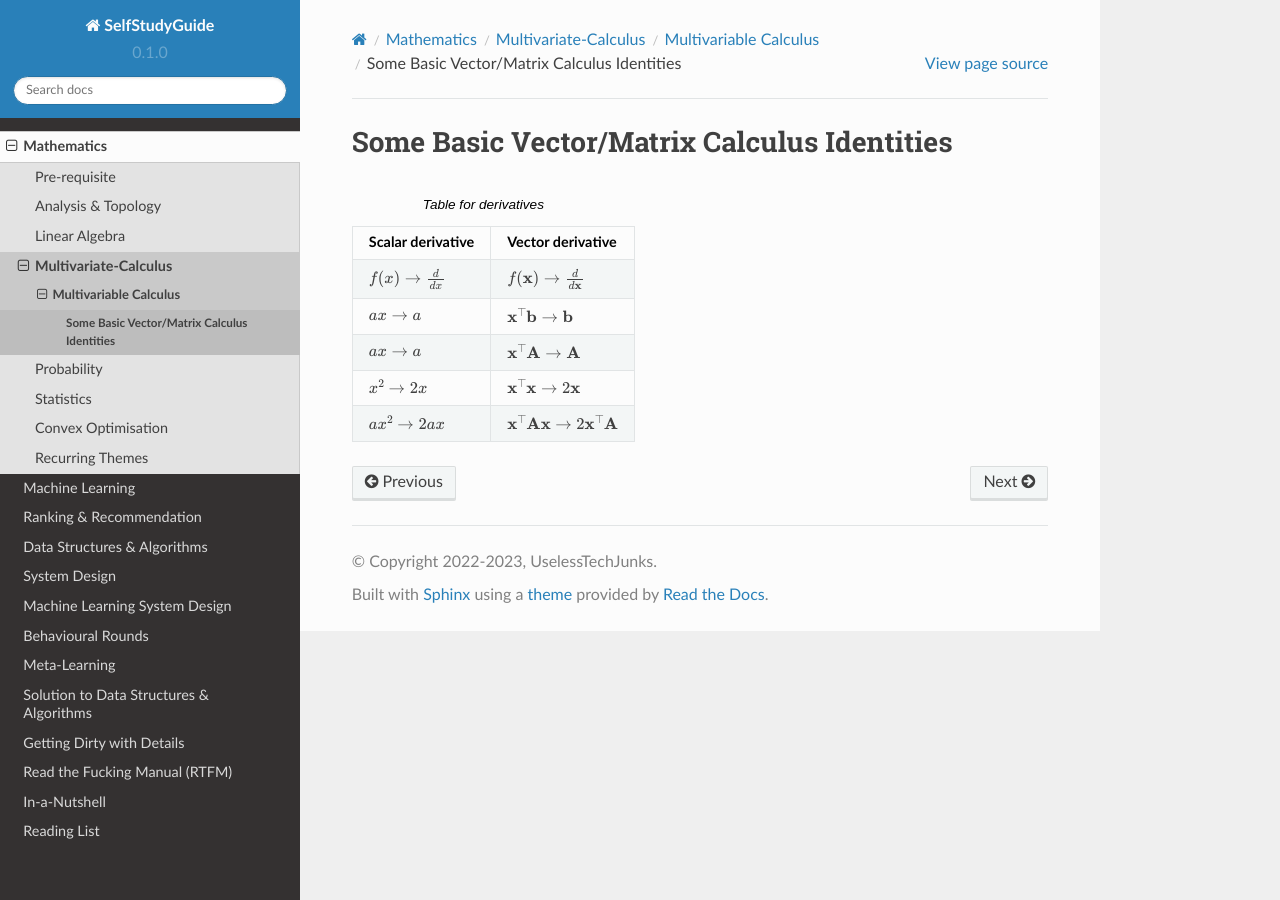
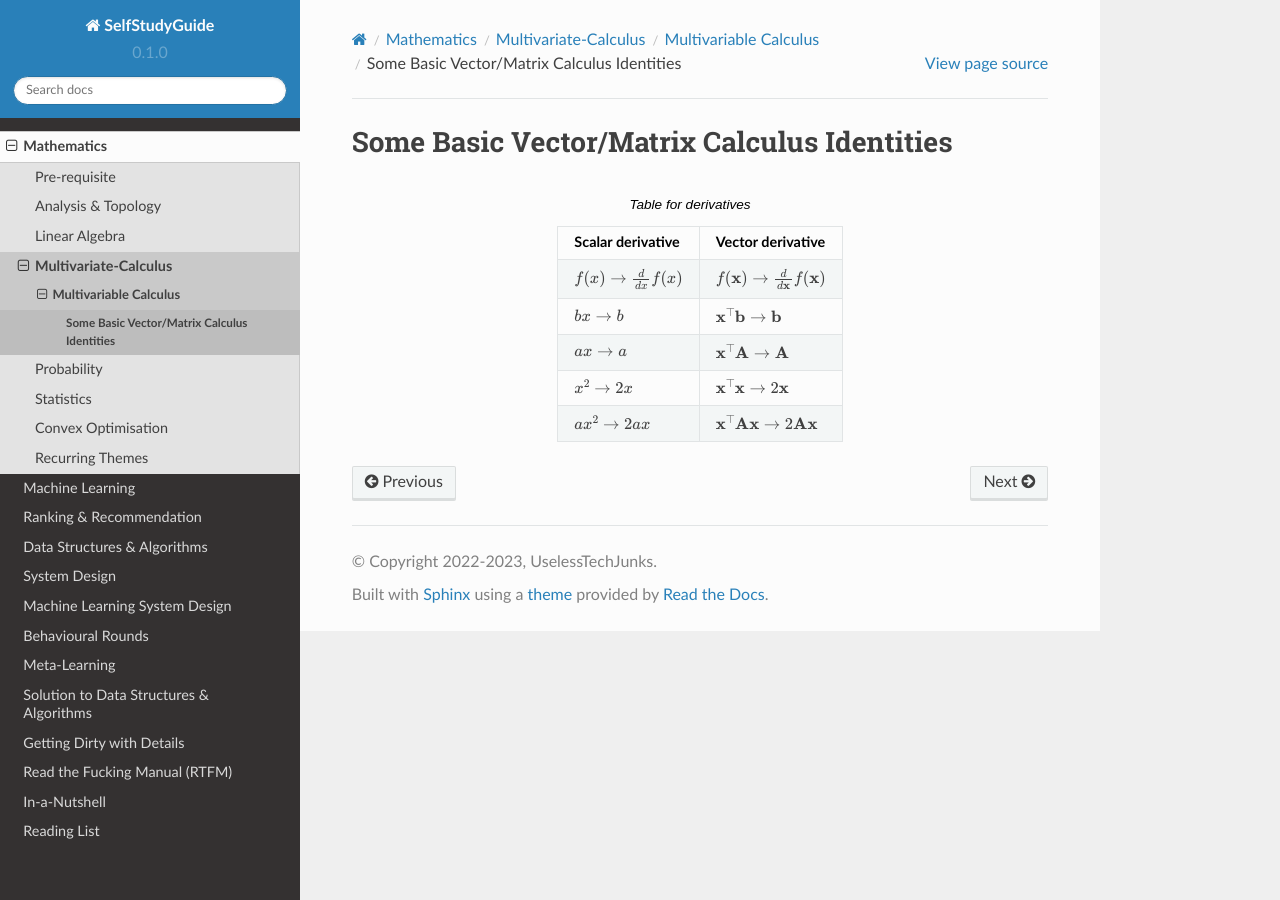
Before and after one commit to uselesstechjunks/leetcode, a Sphinx documentation site: the page built from docs/source/math/calc3/useful.rst, in a window 1280 px wide. Built offline with Sphinx 7.4.7 and the Read the Docs theme 2.0.0, drawn with Linux system fonts in a browser that asks for light colours.

Commit message:
Update useful.rst

```diff
--- a/docs/source/math/calc3/useful.rst
+++ b/docs/source/math/calc3/useful.rst
@@ -2,15 +2,12 @@
 Some Basic Vector/Matrix Calculus Identities
 ##########################################################
 
-.. table:: Table for derivatives
-		:widths: auto
+.. csv-table:: Table for derivatives
+	:header: "Scalar derivative", "Vector derivative"
+	:align: center
 
-		=============================================	========================================================================
-		Scalar derivative															Vector derivative
-		=============================================	========================================================================
-		:math:`f(x)\to\frac{\mathop{d}}{\mathop{dx}}`	:math:`f(\mathbf{x})\to\frac{\mathop{d}}{\mathop{d\mathbf{x}}}`
-		:math:`ax\to a`																:math:`\mathbf{x}^\top\mathbf{b}\to \mathbf{b}`
-		:math:`ax\to a`																:math:`\mathbf{x}^\top\mathbf{A}\to \mathbf{A}`
-		:math:`x^2\to 2x`															:math:`\mathbf{x}^\top\mathbf{x}\to 2\mathbf{x}`
-		:math:`ax^2\to 2ax`														:math:`\mathbf{x}^\top\mathbf{A}\mathbf{x}\to 2\mathbf{x}^\top\mathbf{A}`
-		=============================================	========================================================================
+	:math:`f(x)\to\frac{\mathop{d}}{\mathop{dx}}f(x)`, :math:`f(\mathbf{x})\to\frac{\mathop{d}}{\mathop{d\mathbf{x}}}f(\mathbf{x})`
+	:math:`bx\to b`, :math:`\mathbf{x}^\top\mathbf{b}\to \mathbf{b}`
+	:math:`ax\to a`, :math:`\mathbf{x}^\top\mathbf{A}\to \mathbf{A}`
+	:math:`x^2\to 2x`, :math:`\mathbf{x}^\top\mathbf{x}\to 2\mathbf{x}`
+	:math:`ax^2\to 2ax`, :math:`\mathbf{x}^\top\mathbf{A}\mathbf{x}\to 2\mathbf{A}\mathbf{x}`
```
